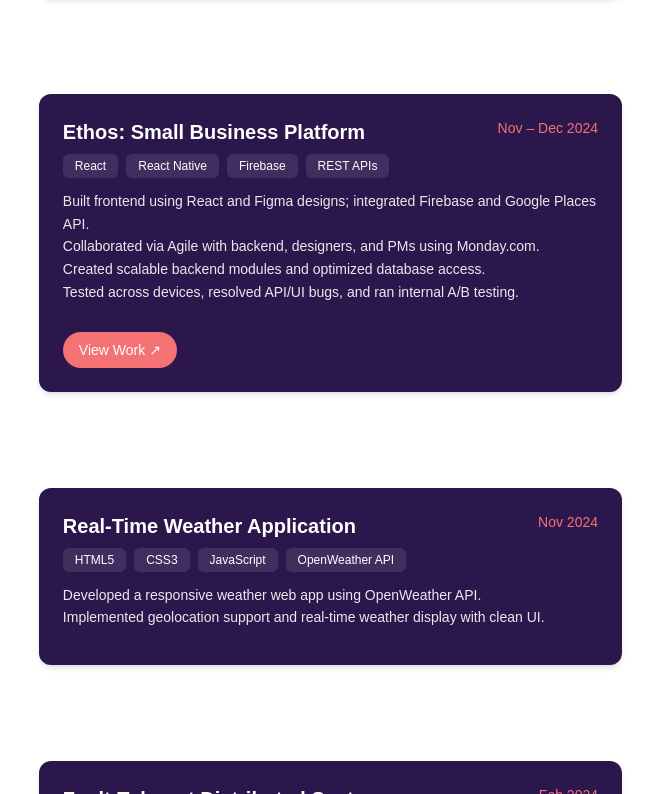
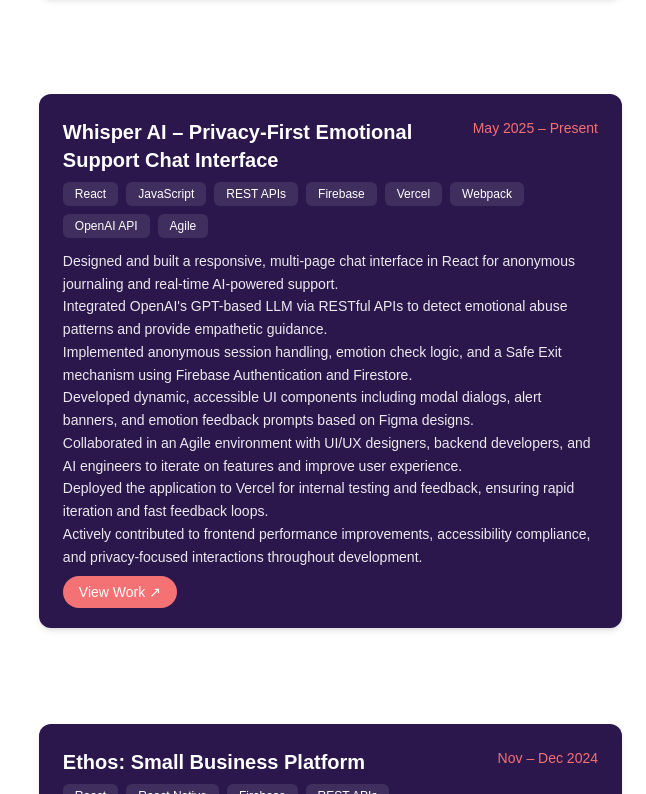
Before and after one commit to VaishnaviNalla2/my-portfolio-vercel, a Next.js app: page / in a window 1280 px wide. Shown: the part 2546-3340 px from the top of the page, without its empty margins (634-1280 px from the left). Built offline with nearby package versions, Linux system fonts and the light colour scheme.

Commit message:
Update Projects.tsx Latest Kyrah

```diff
--- a/src/components/Projects.tsx
+++ b/src/components/Projects.tsx
@@ -16,6 +16,22 @@ const projects = [
       Deployed the application on Vercel for internal testing, demo delivery, and feedback (bestyou-three.vercel.app).
       Continuously contributed to frontend performance improvements and actively resolved bugs leading up to the MVP launch.`,
     link: "https://bestyou-three.vercel.app",
+    video: "/videos/AIPMBootcampDemo.mp4"
+
+  },
+  {
+    title: "Whisper AI – Privacy-First Emotional Support Chat Interface",
+    date: "May 2025 – Present",
+    tech: ["React", "JavaScript", "REST APIs", "Firebase", "Vercel",
+    "Webpack", "OpenAI API", "Agile"],
+    description: `Designed and built a responsive, multi-page chat interface in React for anonymous journaling and real-time AI-powered support.
+    Integrated OpenAI's GPT-based LLM via RESTful APIs to detect emotional abuse patterns and provide empathetic guidance.
+    Implemented anonymous session handling, emotion check logic, and a Safe Exit mechanism using Firebase Authentication and Firestore.
+    Developed dynamic, accessible UI components including modal dialogs, alert banners, and emotion feedback prompts based on Figma designs.
+    Collaborated in an Agile environment with UI/UX designers, backend developers, and AI engineers to iterate on features and improve user experience.
+    Deployed the application to Vercel for internal testing and feedback, ensuring rapid iteration and fast feedback loops.
+    Actively contributed to frontend performance improvements, accessibility compliance, and privacy-focused interactions throughout development.`,
+    link: "https://kyrahai.onrender.com/whisper-ai/",
     video: "/videos/AIPMBootcampDemo.mp4"
 
   },
```
